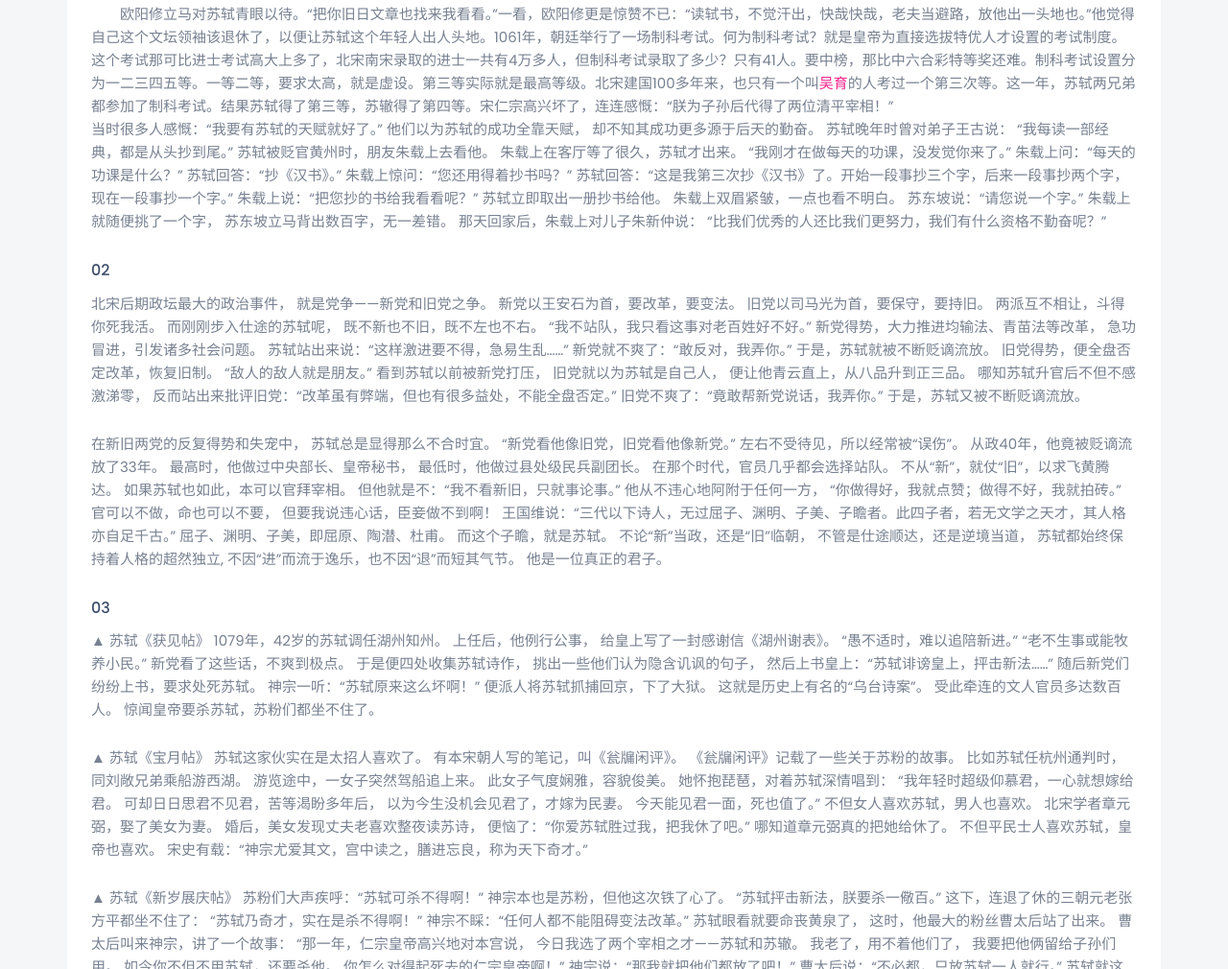
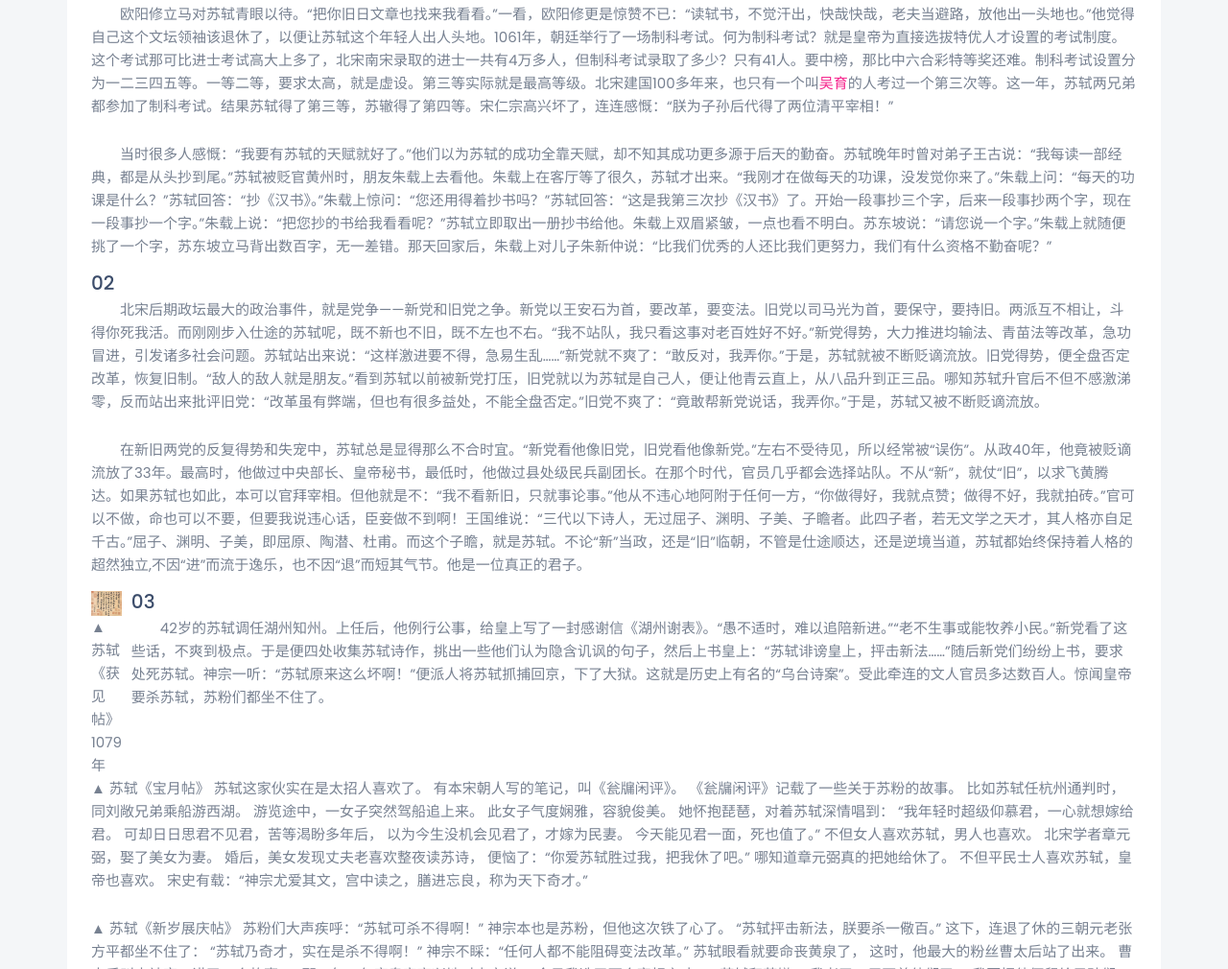
Before and after one commit to nan-mu/ChineseNote, a plain HTML site: page subject/chinese/blog-chinese-people-SuShi.html in a window 1280 px wide. Shown: the part 1104-2114 px from the top of the page at 96% size. Drawn offline with Linux system fonts and the light colour scheme.

Commit message:
fined a bug at SuShi's 获见帖

```diff
--- a/subject/chinese/blog-chinese-people-SuShi.html
+++ b/subject/chinese/blog-chinese-people-SuShi.html
@@ -139,103 +139,31 @@
                                     <div class="media">
                                         <div class="media-body">
                                             <h3 class="media-heading">01</h3>
-                                             <p class="passages">“苏老泉，二十七。始发愤，读书籍。”你知道《三字经》这句话说的是谁吗？没错，就是唐宋八大家之一的苏洵。发愤读书的苏洵给两个儿子苏轼、苏辙提供了一个大宝藏——满屋藏书。苏轼两兄弟就这样从书堆里泡大了。1057年，20岁的苏轼带着弟弟进京赶考。这一年科考的主考官是大文豪欧阳修，副主考官是宋诗“开山祖师”梅尧臣。参加考试的学生有哪些，说出来吓死人。除了苏轼、苏辙，还有张载、程颢、程颐、曾巩、曾布、吕惠卿、章惇、王韶。这十人后来都对中华文明产生了深远影响。这一届科考，因此被称为“千年科举第一榜”。考完阅卷，梅尧臣拿着一张试卷手舞足蹈。欧阳修接过一看，啧啧赞叹：“真是妙文啊！”他提起笔，立即想把此卷圈为“第一”。正要下笔，他忽起一念：“这肯定是我弟子曾巩所写，我若将他圈为第一，其他人必会觉得不公。”于是笔锋一转，将此卷定为“第二”。哪知解封一看，此卷作者竟是苏轼。</p>
-                                             <p class="passages">欧阳修立马对苏轼青眼以待。“把你旧日文章也找来我看看。”一看，欧阳修更是惊赞不已：“读轼书，不觉汗出，快哉快哉，老夫当避路，放他出一头地也。”他觉得自己这个文坛领袖该退休了，以便让苏轼这个年轻人出人头地。1061年，朝廷举行了一场制科考试。何为制科考试？就是皇帝为直接选拔特优人才设置的考试制度。这个考试那可比进士考试高大上多了，北宋南宋录取的进士一共有4万多人，但制科考试录取了多少？只有41人。要中榜，那比中六合彩特等奖还难。制科考试设置分为一二三四五等。一等二等，要求太高，就是虚设。第三等实际就是最高等级。北宋建国100多年来，也只有一个叫<a title="转跳至百度百科" href="https://baike.baidu.com/item/吴育/48970">吴育</a>的人考过一个第三次等。这一年，苏轼两兄弟都参加了制科考试。结果苏轼得了第三等，苏辙得了第四等。宋仁宗高兴坏了，连连感慨：“朕为子孙后代得了两位清平宰相！”</p>
+                                            <p class="passages">“苏老泉，二十七。始发愤，读书籍。”你知道《三字经》这句话说的是谁吗？没错，就是唐宋八大家之一的苏洵。发愤读书的苏洵给两个儿子苏轼、苏辙提供了一个大宝藏——满屋藏书。苏轼两兄弟就这样从书堆里泡大了。1057年，20岁的苏轼带着弟弟进京赶考。这一年科考的主考官是大文豪欧阳修，副主考官是宋诗“开山祖师”梅尧臣。参加考试的学生有哪些，说出来吓死人。除了苏轼、苏辙，还有张载、程颢、程颐、曾巩、曾布、吕惠卿、章惇、王韶。这十人后来都对中华文明产生了深远影响。这一届科考，因此被称为“千年科举第一榜”。考完阅卷，梅尧臣拿着一张试卷手舞足蹈。欧阳修接过一看，啧啧赞叹：“真是妙文啊！”他提起笔，立即想把此卷圈为“第一”。正要下笔，他忽起一念：“这肯定是我弟子曾巩所写，我若将他圈为第一，其他人必会觉得不公。”于是笔锋一转，将此卷定为“第二”。哪知解封一看，此卷作者竟是苏轼。</p>
+                                            <p class="passages">欧阳修立马对苏轼青眼以待。“把你旧日文章也找来我看看。”一看，欧阳修更是惊赞不已：“读轼书，不觉汗出，快哉快哉，老夫当避路，放他出一头地也。”他觉得自己这个文坛领袖该退休了，以便让苏轼这个年轻人出人头地。1061年，朝廷举行了一场制科考试。何为制科考试？就是皇帝为直接选拔特优人才设置的考试制度。这个考试那可比进士考试高大上多了，北宋南宋录取的进士一共有4万多人，但制科考试录取了多少？只有41人。要中榜，那比中六合彩特等奖还难。制科考试设置分为一二三四五等。一等二等，要求太高，就是虚设。第三等实际就是最高等级。北宋建国100多年来，也只有一个叫<a title="转跳至百度百科" href="https://baike.baidu.com/item/吴育/48970">吴育</a>的人考过一个第三次等。这一年，苏轼两兄弟都参加了制科考试。结果苏轼得了第三等，苏辙得了第四等。宋仁宗高兴坏了，连连感慨：“朕为子孙后代得了两位清平宰相！”</p>
+                                            <p class="passages">当时很多人感慨：“我要有苏轼的天赋就好了。”他们以为苏轼的成功全靠天赋，却不知其成功更多源于后天的勤奋。苏轼晚年时曾对弟子王古说：“我每读一部经典，都是从头抄到尾。”苏轼被贬官黄州时，朋友朱载上去看他。朱载上在客厅等了很久，苏轼才出来。“我刚才在做每天的功课，没发觉你来了。”朱载上问：“每天的功课是什么？”苏轼回答：“抄《汉书》。”朱载上惊问：“您还用得着抄书吗？”苏轼回答：“这是我第三次抄《汉书》了。开始一段事抄三个字，后来一段事抄两个字，现在一段事抄一个字。”朱载上说：“把您抄的书给我看看呢？”苏轼立即取出一册抄书给他。朱载上双眉紧皱，一点也看不明白。苏东坡说：“请您说一个字。”朱载上就随便挑了一个字，苏东坡立马背出数百字，无一差错。那天回家后，朱载上对儿子朱新仲说：“比我们优秀的人还比我们更努力，我们有什么资格不勤奋呢？”</p>
+                                        </div>
+                                    </div>
+                                    <div class="media">
+                                        <div class="media-body">
+                                            <h3 class="media-heading">02</h3>
+                                            <p class="passages">北宋后期政坛最大的政治事件，就是党争——新党和旧党之争。新党以王安石为首，要改革，要变法。旧党以司马光为首，要保守，要持旧。两派互不相让，斗得你死我活。而刚刚步入仕途的苏轼呢，既不新也不旧，既不左也不右。“我不站队，我只看这事对老百姓好不好。”新党得势，大力推进均输法、青苗法等改革，急功冒进，引发诸多社会问题。苏轼站出来说：“这样激进要不得，急易生乱……”新党就不爽了：“敢反对，我弄你。”于是，苏轼就被不断贬谪流放。旧党得势，便全盘否定改革，恢复旧制。“敌人的敌人就是朋友。”看到苏轼以前被新党打压，旧党就以为苏轼是自己人，便让他青云直上，从八品升到正三品。哪知苏轼升官后不但不感激涕零，反而站出来批评旧党：“改革虽有弊端，但也有很多益处，不能全盘否定。”旧党不爽了：“竟敢帮新党说话，我弄你。”于是，苏轼又被不断贬谪流放。</p>
+                                            <p class="passages">在新旧两党的反复得势和失宠中，苏轼总是显得那么不合时宜。“新党看他像旧党，旧党看他像新党。”左右不受待见，所以经常被“误伤”。从政40年，他竟被贬谪流放了33年。最高时，他做过中央部长、皇帝秘书，最低时，他做过县处级民兵副团长。在那个时代，官员几乎都会选择站队。不从“新”，就仗“旧”，以求飞黄腾达。如果苏轼也如此，本可以官拜宰相。但他就是不：“我不看新旧，只就事论事。”他从不违心地阿附于任何一方，“你做得好，我就点赞；做得不好，我就拍砖。”官可以不做，命也可以不要，但要我说违心话，臣妾做不到啊！王国维说：“三代以下诗人，无过屈子、渊明、子美、子瞻者。此四子者，若无文学之天才，其人格亦自足千古。”屈子、渊明、子美，即屈原、陶潜、杜甫。而这个子瞻，就是苏轼。不论“新”当政，还是“旧”临朝，不管是仕途顺达，还是逆境当道，苏轼都始终保持着人格的超然独立,不因“进”而流于逸乐，也不因“退”而短其气节。他是一位真正的君子。</p>
+                                        </div>
+                                    </div>
+                                    <div class="media">
+                                        <div class="media-left">
+                                            <img src="images/获见帖.jpg" class="media-object sample-picture" width="50000000000" />
+                                            <p class="imageTips">▲ 苏轼《获见帖》1079年</p>
+                                        </div>
+                                        <div class="media-body">
+                                            <h3 class="media-heading">03</h3>
+                                            <p class="passages">42岁的苏轼调任湖州知州。上任后，他例行公事，给皇上写了一封感谢信《湖州谢表》。“愚不适时，难以追陪新进。”“老不生事或能牧养小民。”新党看了这些话，不爽到极点。于是便四处收集苏轼诗作，挑出一些他们认为隐含讥讽的句子，然后上书皇上：“苏轼诽谤皇上，抨击新法……”随后新党们纷纷上书，要求处死苏轼。神宗一听：“苏轼原来这么坏啊！”便派人将苏轼抓捕回京，下了大狱。这就是历史上有名的“乌台诗案”。受此牵连的文人官员多达数百人。惊闻皇帝要杀苏轼，苏粉们都坐不住了。</p>
+                                            <p class="passages"></p>
                                         </div>
                                     </div>
                                 </div>
                             </div>
-                            <p>
-                                当时很多人感慨：“我要有苏轼的天赋就好了。”
-                                他们以为苏轼的成功全靠天赋，
-                                却不知其成功更多源于后天的勤奋。
-                                苏轼晚年时曾对弟子王古说：
-                                “我每读一部经典，都是从头抄到尾。”
-                                苏轼被贬官黄州时，朋友朱载上去看他。
-                                朱载上在客厅等了很久，苏轼才出来。
-                                “我刚才在做每天的功课，没发觉你来了。”
-                                朱载上问：“每天的功课是什么？”
-                                苏轼回答：“抄《汉书》。”
-                                朱载上惊问：“您还用得着抄书吗？”
-                                苏轼回答：“这是我第三次抄《汉书》了。开始一段事抄三个字，后来一段事抄两个字，现在一段事抄一个字。”
-                                朱载上说：“把您抄的书给我看看呢？”
-                                苏轼立即取出一册抄书给他。
-                                朱载上双眉紧皱，一点也看不明白。
-                                苏东坡说：“请您说一个字。”
-                                朱载上就随便挑了一个字，
-                                苏东坡立马背出数百字，无一差错。
-                                那天回家后，朱载上对儿子朱新仲说：
-                                “比我们优秀的人还比我们更努力，我们有什么资格不勤奋呢？”
-                            </p>
-                            <h4>02</h4>
-                            <p>
-                                北宋后期政坛最大的政治事件，
-                                就是党争——新党和旧党之争。
-                                新党以王安石为首，要改革，要变法。
-                                旧党以司马光为首，要保守，要持旧。
-                                两派互不相让，斗得你死我活。
-                                而刚刚步入仕途的苏轼呢，
-                                既不新也不旧，既不左也不右。
-                                “我不站队，我只看这事对老百姓好不好。”
-                                新党得势，大力推进均输法、青苗法等改革，
-                                急功冒进，引发诸多社会问题。
-                                苏轼站出来说：“这样激进要不得，急易生乱……”
-                                新党就不爽了：“敢反对，我弄你。”
-                                于是，苏轼就被不断贬谪流放。
-                                旧党得势，便全盘否定改革，恢复旧制。
-                                “敌人的敌人就是朋友。”
-                                看到苏轼以前被新党打压，
-                                旧党就以为苏轼是自己人，
-                                便让他青云直上，从八品升到正三品。
-                                哪知苏轼升官后不但不感激涕零，
-                                反而站出来批评旧党：“改革虽有弊端，但也有很多益处，不能全盘否定。”
-                                旧党不爽了：“竟敢帮新党说话，我弄你。”
-                                于是，苏轼又被不断贬谪流放。
-                            </p>
-                            <p>
-                                在新旧两党的反复得势和失宠中，
-                                苏轼总是显得那么不合时宜。
-                                “新党看他像旧党，旧党看他像新党。”
-                                左右不受待见，所以经常被“误伤”。
-                                从政40年，他竟被贬谪流放了33年。
-                                最高时，他做过中央部长、皇帝秘书，
-                                最低时，他做过县处级民兵副团长。
-                                在那个时代，官员几乎都会选择站队。
-                                不从“新”，就仗“旧”，以求飞黄腾达。
-                                如果苏轼也如此，本可以官拜宰相。
-                                但他就是不：“我不看新旧，只就事论事。”
-                                他从不违心地阿附于任何一方，
-                                “你做得好，我就点赞；做得不好，我就拍砖。”
-                                官可以不做，命也可以不要，
-                                但要我说违心话，臣妾做不到啊！
-                                王国维说：“三代以下诗人，无过屈子、渊明、子美、子瞻者。此四子者，若无文学之天才，其人格亦自足千古。”
-                                屈子、渊明、子美，即屈原、陶潜、杜甫。
-                                而这个子瞻，就是苏轼。
-                                不论“新”当政，还是“旧”临朝，
-                                不管是仕途顺达，还是逆境当道，
-                                苏轼都始终保持着人格的超然独立,
-                                不因“进”而流于逸乐，也不因“退”而短其气节。
-                                他是一位真正的君子。
-                            </p>
-                            <h4>03</h4>
-                            <p>
-                                ▲ 苏轼《获见帖》
-                                1079年，42岁的苏轼调任湖州知州。
-                                上任后，他例行公事，
-                                给皇上写了一封感谢信《湖州谢表》。
-                                “愚不适时，难以追陪新进。”
-                                “老不生事或能牧养小民。”
-                                新党看了这些话，不爽到极点。
-                                于是便四处收集苏轼诗作，
-                                挑出一些他们认为隐含讥讽的句子，
-                                然后上书皇上：“苏轼诽谤皇上，抨击新法……”
-                                随后新党们纷纷上书，要求处死苏轼。
-                                神宗一听：“苏轼原来这么坏啊！”
-                                便派人将苏轼抓捕回京，下了大狱。
-                                这就是历史上有名的“乌台诗案”。
-                                受此牵连的文人官员多达数百人。
-                                惊闻皇帝要杀苏轼，苏粉们都坐不住了。
-                            </p>
                             <p>
                                 ▲ 苏轼《宝月帖》
                                 苏轼这家伙实在是太招人喜欢了。
--- a/subject/chinese/css/style.css
+++ b/subject/chinese/css/style.css
@@ -917,7 +917,6 @@ top bar
             content: "\f107";
             -webkit-transition: all .25s ease;
             -moz-transition: all .25s ease;
-            -ms-transition: all .25s ease;
             -o-transition: all .25s ease;
             transition: all .25s ease;
         }
@@ -936,7 +935,6 @@ top bar
         height: 0;
         -webkit-transition: all .25s ease;
         -moz-transition: all .25s ease;
-        -ms-transition: all .25s ease;
         -o-transition: all .25s ease;
         transition: all .25s ease;
     }
@@ -1011,7 +1009,6 @@ top bar
         content: '';
         -webkit-transition: all .25s ease;
         -moz-transition: all .25s ease;
-        -ms-transition: all .25s ease;
         -o-transition: all .25s ease;
         transition: all .25s ease;
     }
@@ -2363,8 +2360,6 @@ a.expand {
     font-size: 30px;
     -webkit-border-radius: 30px;
     -moz-border-radius: 30px;
-    -ms-border-radius: 30px;
-    -o-border-radius: 30px;
     border-radius: 30px;
 }
 
@@ -2859,3 +2854,6 @@ Error-page
         display: none;
     }
 }
+.sample-picture {
+    max-width:100%;
+}
```
Also changed, not shown: subject/chinese/images/获见帖.jpg (added), 3 other files.
